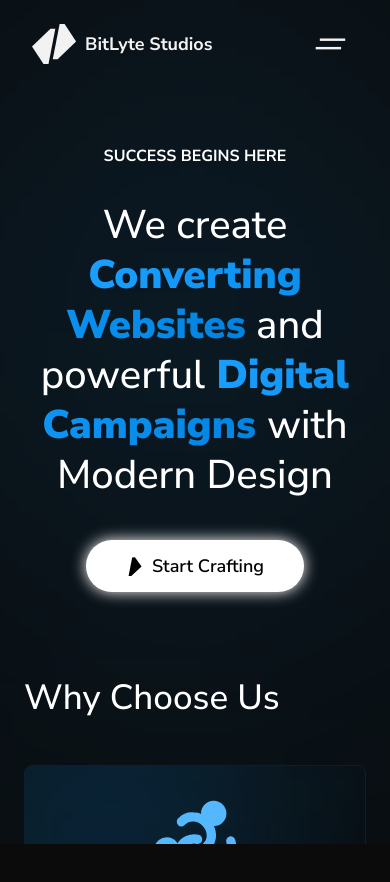
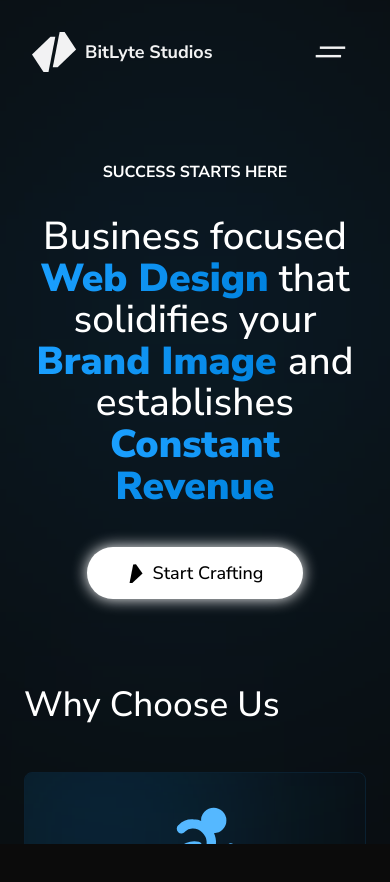
Before and after one commit to zrvnarmarin/BitLyte-Studios-Website, a Next.js app: page / in a window 390 px wide. Shown: the top 882 px of the page. Built offline with nearby package versions, Linux system fonts and the light colour scheme.

Commit message:
fixing styling on mobile hero section from home page;

```diff
--- a/app/(home-sections)/HeroSection.tsx
+++ b/app/(home-sections)/HeroSection.tsx
@@ -9,18 +9,22 @@ export default function HeroSection() {
   return (
     <HeroSectionWrapper>
       <p className="text-base md:text-xl 3xl:text-2xl text-center font-bold text-[#ffffff] uppercase pb-2 z-30">
-        Success begins here
+        Success starts here
       </p>
 
-      <h1 className="text-[2.5rem] xs:text-5xl sm:text-6xl xl:text-7xl 3xl:text-[80px] leading-tight lg:leading-none  text-[#ffffff] font-medium text-center z-30">
-        We create
+      <h1 className="text-[2.43rem] xs:text-5xl sm:text-6xl xl:text-7xl 3xl:text-[80px] leading-[2.6rem] lg:leading-none  text-[#ffffff] font-medium text-center z-30">
+        Business focused
         <span className="custom-text font-black capitalize">
           {" "}
-          converting websites
+          web design
         </span>{" "}
-        and powerful
-        <span className="custom-text font-black capitalize">  digital campaigns {" "}</span>
-        with Modern Design
+        that solidifies your
+        <span className="custom-text font-black capitalize"> Brand Image </span>
+        and establishes{" "}
+        <span className="custom-text font-black capitalize">
+          {" "}
+          constant revenue{" "}
+        </span>
       </h1>
 
       {/* Services */}
@@ -41,7 +45,7 @@ export default function HeroSection() {
       {/* CTA button */}
       <div className="relative w-full flex justify-center pt-4 md:pt-12 z-30">
         <Link href={`/contact`}>
-          <button className="relative overflow-hidden w-fit flex items-center gap-2 py-3 sm:py-4 px-10 sm:px-12 3xl:py-5 3xl:px-16 text-[#000000] bg-[#ffffff]  rounded-full font-semibold text-lg sm:text-2xl md:text-2xl 3xl:text-3xl shadow-[0_0_15px_0_rgba(255,255,255,1)] hover:shadow-[0_0_25px_0_rgba(255,255,255,1)] duration-300">
+          <button className="relative overflow-hidden w-fit flex items-center gap-2 py-3 sm:py-4 px-10 sm:px-12 3xl:py-5 3xl:px-16 text-[#000000] bg-[#ffffff]  rounded-full font-medium text-lg sm:text-2xl md:text-2xl 3xl:text-3xl shadow-[0_0_15px_0_rgba(255,255,255,1)] hover:shadow-[0_0_25px_0_rgba(255,255,255,1)] duration-300">
             <LogoForButtonRotated fillColor="#000000" width={18} height={20} />
             Start Crafting
           </button>
--- a/app/components/HeroSectionWrapper.tsx
+++ b/app/components/HeroSectionWrapper.tsx
@@ -6,7 +6,7 @@ type SectionWrapperProps = {
 
 export default function HeroSectionWrapper({ children }: SectionWrapperProps) {
   return (
-    <section className="relative w-full flex flex-col gap-6 pt-36 xs:pt-38 sm:pt-36 md:pt-42 lg:pt-48 3xl:pt-64 px-8 md:px-14 lg:px-24 xl:px-28 2xl:px-32 3xl:px-72 bg-[#0b0b0b]">
+    <section className="relative w-full flex flex-col gap-6 pt-40 xs:pt-38 sm:pt-36 md:pt-42 lg:pt-48 3xl:pt-64 px-8 md:px-14 lg:px-24 xl:px-28 2xl:px-32 3xl:px-72 bg-[#0b0b0b]">
       {children}
     </section>
   );
--- a/app/components/Navbar.tsx
+++ b/app/components/Navbar.tsx
@@ -21,7 +21,7 @@ export default function Navbar({
         scrollPosition > 20
           ? "opacity-90 bg-[#0b0b0b] backdrop-blur-xl duration-700 3xl:py-4"
           : "duration-300"
-      } } duration-300 flex flex-row justify-between items-center lg:bg-inherit px-8 md:px-14 lg:px-24 xl:px-28 2xl:px-32 3xl:px-72 py-4 lg:py-5 3xl:py-8`}
+      } } duration-300 flex flex-row justify-between items-center lg:bg-inherit px-8 md:px-14 lg:px-24 xl:px-28 2xl:px-32 3xl:px-72 py-6 lg:py-5 3xl:py-8`}
     >
       <Link href={`/`}>
         <div className="flex items-center gap-2 lg:gap-4">
```
